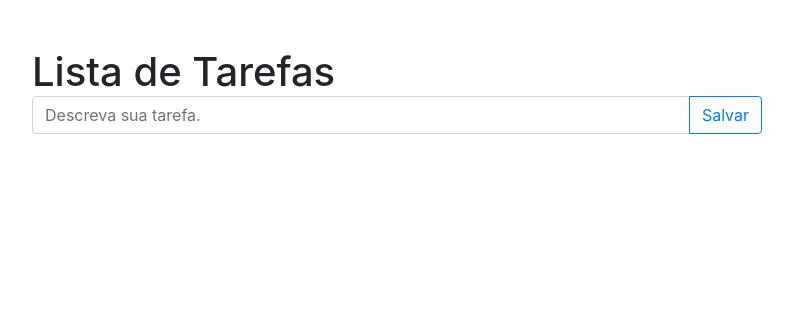
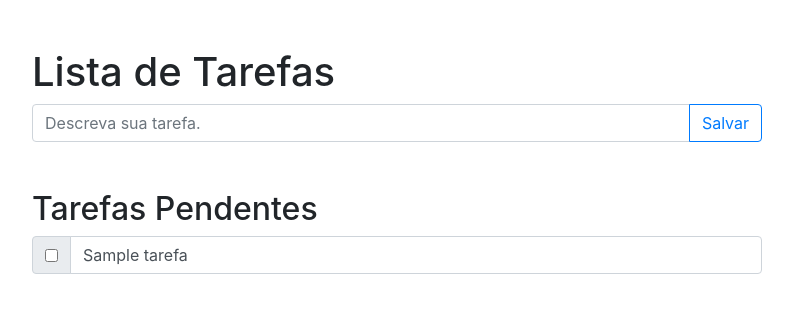
Before and after one commit to Fabio-Coder/Site-supervisorio, a Django app: template supervisorio/tarefas/templates/tarefas/home.html in a window 1280 px wide. Shown: the top 313 px of the page, without its empty margins (243-1036 px from the left). Run offline with Django 3.2, Linux system fonts and the light colour scheme; the template is opened without the code that fills it: values that come from a table or form of the project are taken from there, others are empty; tables that the repository leaves empty hold one stand-in row (values such as "Sample post"); some libraries are stand-ins or nearby versions.

Commit message:
Finalizado a çeitura dos dados no banco de dados.
Close #4

```diff
--- a/supervisorio/tarefas/forms.py
+++ b/supervisorio/tarefas/forms.py
@@ -6,4 +6,4 @@ from supervisorio.tarefas.models import Tarefa
 class TarefaNovaForm(ModelForm):
     class Meta:
         model = Tarefa
-        fields = ['nome']
+        fields = ['name']
--- a/supervisorio/tarefas/models.py
+++ b/supervisorio/tarefas/models.py
@@ -3,5 +3,5 @@ from django.db import models
 # Create your models here.
 
 class Tarefa(models.Model):
-    nome = models.CharField(max_length=140)
-    feito = models.BooleanField(default=False)
+    name = models.CharField(max_length=140)
+    done = models.BooleanField(default=False)
--- a/supervisorio/tarefas/templates/tarefas/home.html
+++ b/supervisorio/tarefas/templates/tarefas/home.html
@@ -3,26 +3,41 @@
 <head>
     <meta charset="UTF-8">
     <title>Lista de Tarefas</title>
-    <link rel="stylesheet" href="https://stackpath.bootstrapcdn.com/bootstrap/4.3.1/css/bootstrap.min.css" integrity="sha384-ggOyR0iXCbMQv3Xipma34MD+dH/1fQ784/j6cY/iJTQUOhcWr7x9JvoRxT2MZw1T" crossorigin="anonymous">
+    <link rel="stylesheet" href="https://stackpath.bootstrapcdn.com/bootstrap/4.3.1/css/bootstrap.min.css"
+          integrity="sha384-ggOyR0iXCbMQv3Xipma34MD+dH/1fQ784/j6cY/iJTQUOhcWr7x9JvoRxT2MZw1T" crossorigin="anonymous">
 </head>
 <body>
 <div class="container">
     <div class="row">
         <div class="col-md-8 offset-md-2">
             <h1 class="mt-5">
-                Lista de Tarefas
+                Lista de Tarefas</h1>
             <form action="{% url 'tarefas:home' %}" method="post">
                 {% csrf_token %}
                 <div class="input-group mb-3">
-                      <input type="text" class="form-control" placeholder="Descreva sua tarefa." aria-label="Recipient's username" aria-describedby="button-addon2" name="nome">
+                    <input type="text" class="form-control" placeholder="Descreva sua tarefa."
+                           aria-label="Recipient's username" aria-describedby="button-addon2" name="name">
                     <div class="input-group-append">
-                        <button type="submit" class="btn btn-outline-primary"  id="button-addon2">Salvar</button>
+                        <button type="submit" class="btn btn-outline-primary" id="button-addon2">Salvar</button>
                     </div>
 
                 </div>
-                    <small class="form-text text-muted">{{ form.nome.errors }}</small>
+                <small class="form-text text-muted">{{ form.name.errors }}</small>
             </form>
-            </h1>
+            <h2 class="mt-5">Tarefas Pendentes</h2>
+            {% for tarefa in tarefas_pendentes %}
+            <form>
+                <div class="input-group mb-3">
+                    <div class="input-group-prepend">
+                        <div class="input-group-text">
+                            <input type="checkbox" aria-label="Checkbox par tarefa">
+                        </div>
+                    </div>
+                    <input type="text" class="form-control" aria-label="Text input para tarefa" value="{{tarefa.name}}">
+                </div>
+            </form>
+
+            {% endfor %}
         </div>
     </div>
 </div>
```
Also changed, not shown: supervisorio/tarefas/tests/test_tarefas_get.py (+24 -1 lines), supervisorio/tarefas/tests/test_tarefas_post.py (+2 -2 lines), supervisorio/tarefas/views.py (+5 -2 lines), supervisorio/tarefas/migrations/0002_auto_20210525_0903.py (added). Lines whose indentation alone changed are shown as unchanged.
